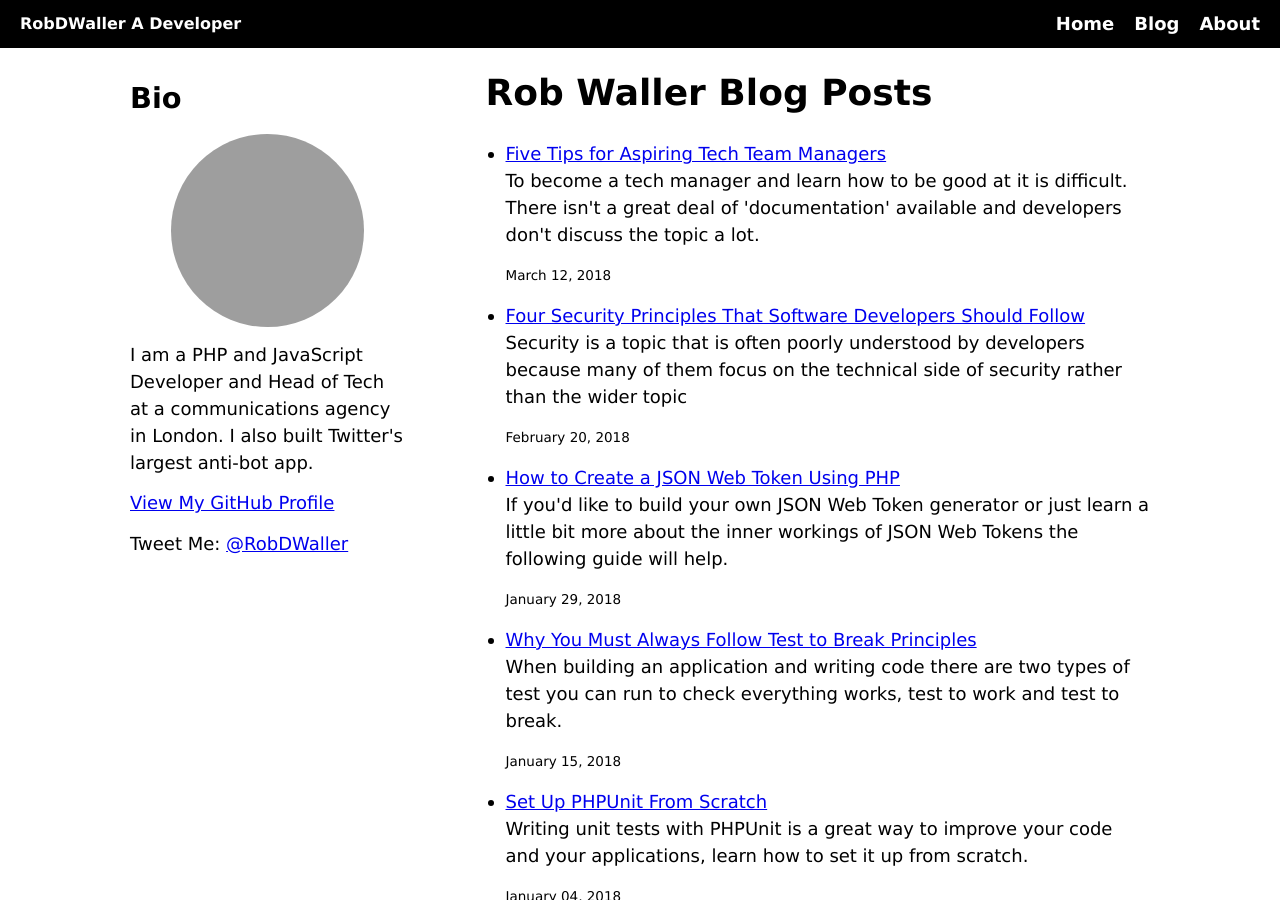
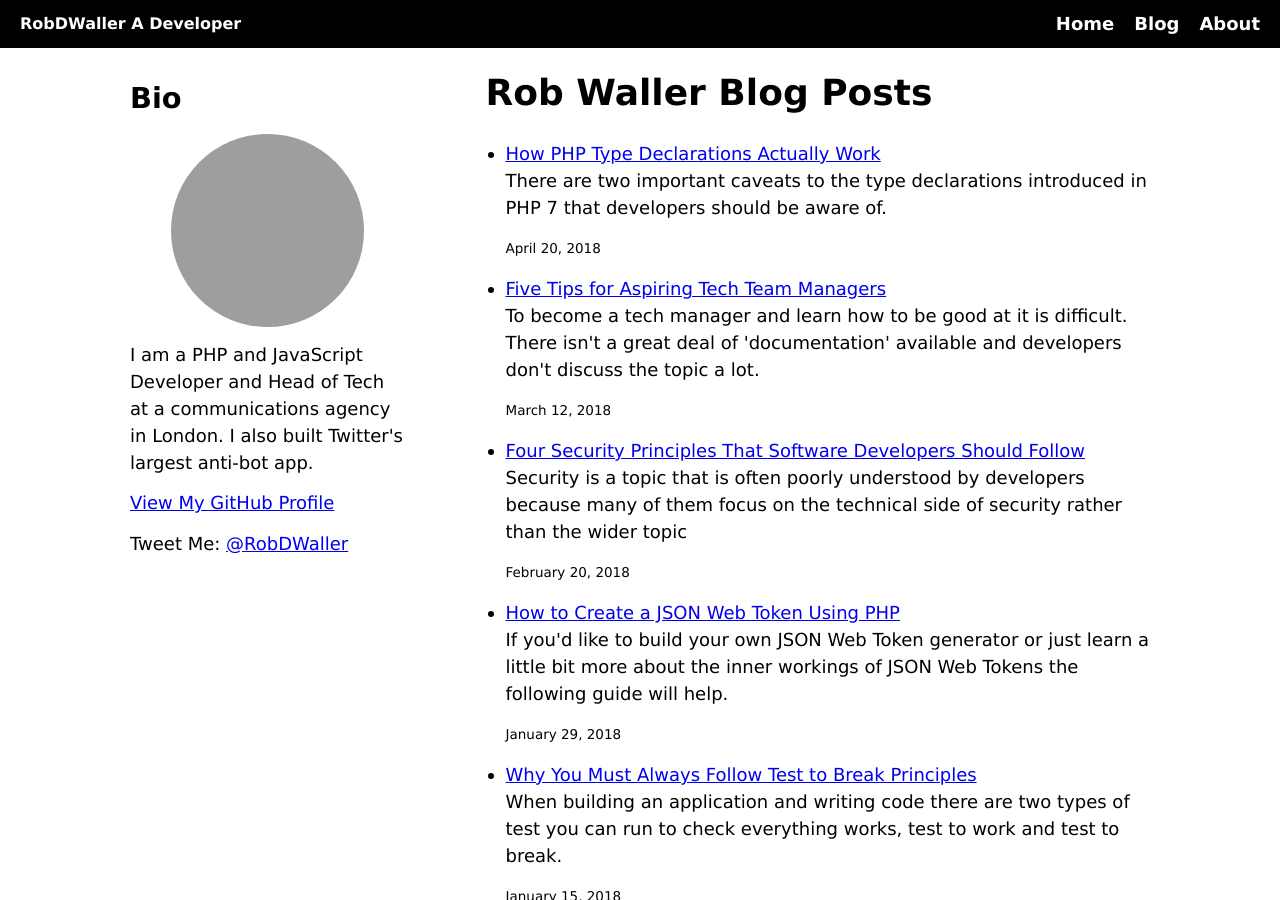
Before and after one commit to RobDWaller/robdwaller.github.io, a Jekyll site: the page built from blog.html, in a window 1280 px wide and 900 px high. Built offline with Jekyll 4.4.1, drawn with Linux system fonts in a browser that asks for light colours; some of the changed lines change nothing that is shown; grey boxes are pictures that could not be loaded.

Commit message:
finished php type declarations post

````diff
--- a/_posts/2018-04-20-how-php-type-declarations-work.md
+++ b/_posts/2018-04-20-how-php-type-declarations-work.md
@@ -1,8 +1,8 @@
 ---
 layout: 'post'
 title: 'How PHP Type Declarations Actually Work'
-description: ""
-published: false
+description: "There are two important caveats to the type declarations introduced in PHP 7 that developers should be aware of."
+published: true
 tags: [php, type declarations, type hints, return types]
 ---
 
@@ -23,7 +23,7 @@ var_dump($result);
 // Output: Hello
 ```
 
-These type declarations tell us two things about the method. It accepts one string argument and it will return a string. In a strongly typed language like Go if the `bar()` method is called and an integer argument is passed in, eg 123, then an error will occur. The code will also error if the method returns something other than a string for some reason.
+These [type declarations]("https://en.wikipedia.org/wiki/Declaration_(computer_programming)") tell us two things about the method. It accepts one string argument and it will return a string. In a strongly typed language like Go if the `bar()` method is called and an integer argument is passed in, eg 123, an error will occur. The code will also error if the method returns something other than a string for some reason.
 
 Type declarations serve two basic purposes in code:
 
@@ -36,13 +36,13 @@ There are though two important caveats to the type declarations introduced in PH
 
 ## PHP 7 is a weakly typed language
 
-By default PHP 7 is a weakly typed language. This may seem counterintuitive given the introduction of full type declarations and strong typing. But it was decided to aid backwards compatibility that type declarations would not be forced on PHP code. Developers can turn strong typing on using the internal `declare(strict_types=1);` method at the top of a PHP file.
+By default PHP 7 is a weakly typed language. This may seem counterintuitive given the introduction of full type declarations and strong types. But it was decided to aid backwards compatibility that type declarations would not be forced on PHP code. Developers can turn strong types on using the internal `declare(strict_types=1);` method at the top of a PHP file.
 
 This implementation means that PHP will 'ignore' type hints and return types unless the `declare(strict_types=1);` method appears at the top of the file. This makes some sense as there is a lot of legacy PHP code still in use and developers should be able to upgrade to the latest version of PHP without rewriting their entire codebase.
 
 This approach does have some consequences though. If a developer defines type declarations but does not call `declare(strict_types=1);` PHP will use type coercion to make things work. Type coercion basically means a value of one type will be cast to a value of another type when required. This is less than ideal when using type hints and return types as methods may not function as expected.
 
-As an example, if we edit our 'foo bar' code from above we'll see the type coercion at work. The bar method will now accept one integer argument and return a string. When we call `bar();` with an integer argument of 123 the method will return 123 as a string. This is because type coercion has converted the integer value to a string value.
+As an example, if we edit our 'foo bar' code from above we'll see the type coercion at work. The bar method will now accept one integer argument and return a string. When we call the bar method with an integer argument of 123 the method will return 123 as a string. This is because type coercion has converted the integer value to a string value.
 
 ```
 <?php
@@ -56,7 +56,7 @@ $result = bar(123);
 
 var_dump($result);
 
-// Output: '123' as a string
+// Output: string(3) "123"
 ```
 
 It's only when we add `declare(strict_types=1);` to the top of the PHP file that the type declarations are imposed.
@@ -78,25 +78,23 @@ var_dump($result);
 // Output: '123' as a string
 ```
 
-Now when we call the bar method with an integer argument of 123 we'll get an error. This is because the method expects to return a string but it is attempting to return an integer. Strict typing has been imposed on the method and the following error is outputted.
+Now when we call the bar method with an integer argument of 123 we get an error. This is because the method expects to return a string but it is attempting to return an integer. Strict types have been imposed on the method and the following error is outputted.
 
 ```
 FATAL ERROR Uncaught TypeError: Return value of bar() must be of the type string, integer returned
 ```
 
-## Strong typing is on a per file basis
+## Strict types are on a per file basis
 
-The other caveat to be aware of is that strong types have to be imposed on a file by file basis. Strong types cannot be imposed on a global basis. This means you have to place `declare(strict_types=1);` in every file where you want strong types to be imposed.
+The other caveat to be aware of is that strict types have to be imposed on a file by file basis, they cannot be applied on a global basis. This means you have to place `declare(strict_types=1);` in every file where you want strict types to be imposed. Again this has been done to help backwards compatibility, but it means you cannot impose strict types across an application easily.
 
-This again has been done to help backwards compatibility. It means you cannot impose strong types across an application easily.
-
-Let's look at another example. Imagine we have a small application that pulls in functions from two separate files, `foo.php` and `bar.php`. We'll add a `declare(strict_types=1);` to the top of the application file just to prove it has no effect on the files pulled in. Also we'll place the methods we call inside a try catch to handle any errors that are thrown.
+To show this in action let's look at another example. Imagine we have a small application that pulls in two functions from two separate files, `foo.php` and `bar.php`. We'll add a `declare(strict_types=1);` to the top of the application file just to prove it has no effect on the files pulled in. Also we'll place the methods we call inside a try catch to handle any errors that are thrown.
 
 ```
 <?php
 
 /**
- * This declare strict types has no effect on the code.
+ * This declare strict types but has no effect on the code.
  */
 declare(strict_types=1);
 
@@ -116,6 +114,7 @@ try {
      * This method will throw an error.
      */
     var_dump(bar(123));
+
 } catch (Error $e) {
 
     /**
@@ -150,16 +149,16 @@ function bar(int $foo): string
 }
 ```
 
-When we call the `foo(123)` and `bar(123)` methods respectively we'll get some very different out put. The foo method will return a string so we'll see an output of `string(3) "123"`. By contrast the bar method will throw an error because strong types have been imposed. We'll see an error message outputted, `Return value of bar() must be of the type string, integer returned`.
+When we call the `foo(123)` and `bar(123)` methods respectively we'll get some very different output. The foo method will return a string so we'll see an output of `string(3) "123"`. By contrast the bar method will throw an error because strong types have been imposed. We'll see an error message outputted, `Return value of bar() must be of the type string, integer returned`.
 
-As can be seen, within the same application we can have strong types imposed and not imposed.
+As is shown in this example, within the same application strict types can be imposed and not imposed at the same time.
 
 ## The Consequences
 
-I don't wish to get into the rights and wrongs of PHP's approach to type declarations, smarter people than I have designed and implemented it. But the consequences of PHP's approach to type declarations should be obvious. The most important being PHP's type system cannot be trusted. And this means low level integrity errors can slip into code unless you are meticulous with `declare(strict_types=1);` statements.
+I don't wish to get into the rights and wrongs of PHP's approach to type declarations, smarter people than I have designed and implemented them. But the consequences of PHP's approach to type declarations should be obvious. The most important being PHP's type system cannot be trusted. And this means low level integrity errors can slip into code unless you are meticulous with `declare(strict_types=1);` statements.
 
-For instance when unit testing with PHPUnit you will want to use `assertSame()` instead of `assertEquals()`. This is because `assertSame()` checks value and type where as `assertEquals()` only checks value. And if you want to ensure code integrity you need to check type as well as value.
+For instance when unit testing with [PHPUnit](https://phpunit.de/manual/6.5/en/appendixes.assertions.html#appendixes.assertions.assertSame) you should use `assertSame()` instead of `assertEquals()`. This is because `assertSame()` checks value and type where as `assertEquals()` only checks value. And if you want to ensure code integrity you need to check type as well as value.
 
-Type declarations are a big step forward for PHP and I believe all PHP developers should use them with `declare(strict_types=1);` on or off. It is though important that PHP developers understand how they work. Misunderstanding PHP's type system will likely lead to bugs in your code that may have significant effects on your applications.
+Type declarations are a big step forward for PHP and I believe all PHP developers should use them whether `declare(strict_types=1);` is on or off. It is though important that PHP developers understand how they work. Misunderstanding PHP's type system will likely lead to bugs and will have negative effects on your applications.
 
-For more information on PHP's type system I suggest your [read the RFC]() on PHP type declarations.
+For more information on PHP's type system I suggest your [read the RFC](https://wiki.php.net/rfc/scalar_type_hints_v5) on PHP scalar type declarations.
````
